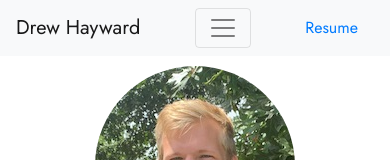
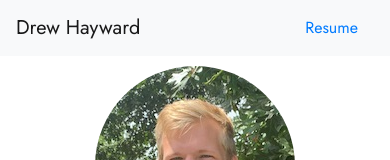
Before and after one commit to drewhayward/drewhayward.github.io, a React (Create React App) app: page / in a window 390 px wide. Shown: the top 160 px of the page. Built offline with nearby package versions, Linux system fonts and the light colour scheme; a web font is replaced by a local one.

Commit message:
Fix hidden hamburger

```diff
--- a/src/components/Navbar.js
+++ b/src/components/Navbar.js
@@ -9,7 +9,7 @@ const navbar = () =>
     <Navbar bg="light" expand="lg">
         <Container fluid='sm'>
             <Navbar.Brand  as={Link} to="/">Drew Hayward</Navbar.Brand>
-            <Navbar.Toggle aria-controls="basic-navbar-nav" />
+            {/* <Navbar.Toggle aria-controls="basic-navbar-nav" /> */}
             <Nav.Link href="/drew_hayward_resume.pdf">Resume</Nav.Link>
             {/* <Navbar.Collapse id="basic-navbar-nav">
                 <Nav className="ml-auto">
```
